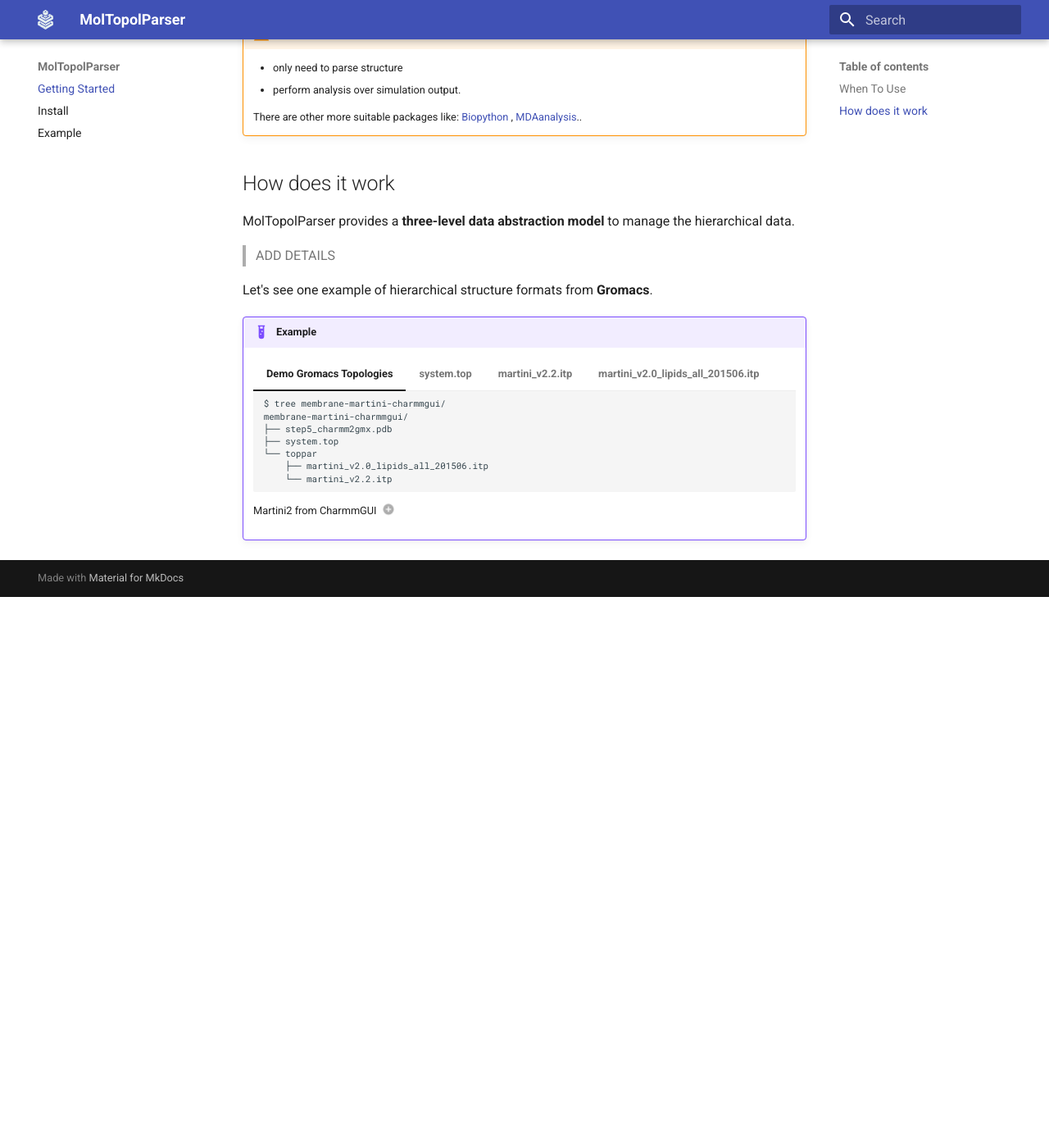
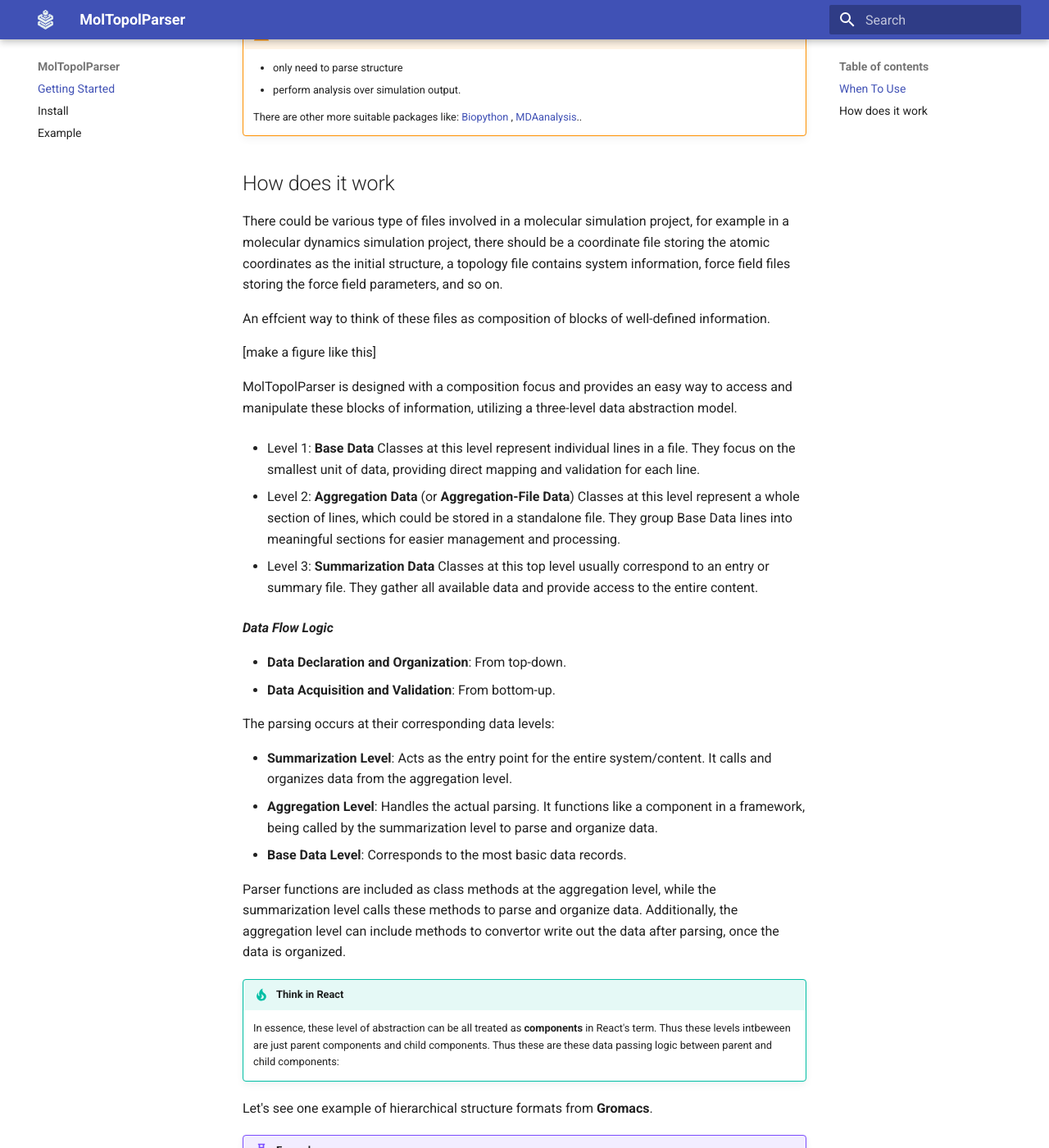
Before and after one commit to xinmengbcr/MolTopolParser, an MkDocs documentation site: the page built from docs/index.md, in a window 1280 px wide and 1400 px high, scrolled down 906 px. Shown: the whole window at 82% size. Built offline with MkDocs 1.6.1 and Material for MkDocs 9.7.7, drawn with Linux system fonts in a browser that asks for light colours; before the commit the page ends 1634 px from its top, so only the background shows below that.

Commit message:
udpate docs

```diff
--- a/docs/index.md
+++ b/docs/index.md
@@ -50,9 +50,62 @@ simulation tools and pipelines.
 
 ## How does it work
 
-MolTopolParser provides a **three-level data abstraction model** to manage the hierarchical data.
 
-> ADD DETAILS
+<!--
+When front-end developers talk about code, it’s most often in the context of designing interfaces for the web. And the way we think of interface composition is in elements, like buttons, lists, navigation, and the likes. React provides an optimized and simplified way of expressing interfaces in these elements. It also helps build complex and tricky interfaces by organizing your interface into three key concepts— components, props, and state. -->
+
+There could be various type of files involved in a molecular simulation project, for example in a molecular dynamics simulation project, there should be a coordinate file storing the atomic coordinates as the initial structure, a topology file contains system information, force field files storing the force field parameters, and so on.
+
+An effcient way to think of these files as composition of blocks of well-defined information.
+
+[make a figure like this]
+
+MolTopolParser is designed with a composition focus and provides an easy way to access and manipulate these blocks of information, utilizing a three-level data abstraction model.
+
+- Level 1: **Base Data**
+Classes at this level represent individual lines in a file.
+They focus on the smallest unit of data,
+providing direct mapping and validation for each line.
+
+- Level 2: **Aggregation Data** (or **Aggregation-File Data**)
+Classes at this level represent a whole section of lines,
+which could be stored in a standalone file.
+They group Base Data lines into meaningful sections for easier management and processing.
+
+- Level 3: **Summarization Data**
+Classes at this top level usually correspond to an entry or summary file.
+They gather all available data and provide access to the entire content.
+
+***Data Flow Logic***
+
+- **Data Declaration and Organization**: From top-down.
+- **Data Acquisition and Validation**: From bottom-up.
+
+The parsing occurs at their corresponding data levels:
+
+- **Summarization Level**: Acts as the entry point for the entire system/content.
+  It calls and organizes data from the aggregation level.
+- **Aggregation Level**: Handles the actual parsing.
+  It functions like a component in a framework,
+  being called by the summarization level to parse and organize data.
+- **Base Data Level**: Corresponds to the most basic data records.
+
+Parser functions are included as class methods at the aggregation level,
+while the summarization level calls these methods to parse and organize data.
+Additionally, the aggregation level can include methods to convertor write out the data after parsing,
+once the data is organized.
+
+
+
+!!! tip "Think in React"
+    In essence, these level of abstraction can be all treated as __components__ in React's term.
+    Thus these levels  intbeween are just parent components and child components.
+    Thus these are these data passing logic between parent and child components:
+    <!-- - `props` for passing data from parent to child
+    - `state` for managing data in a component
+    - `context` for passing data through the component tree without having to pass the props down manually at every level.
+     -->
+
 
 
 Let's see one example of hierarchical structure formats from **Gromacs**.
```
